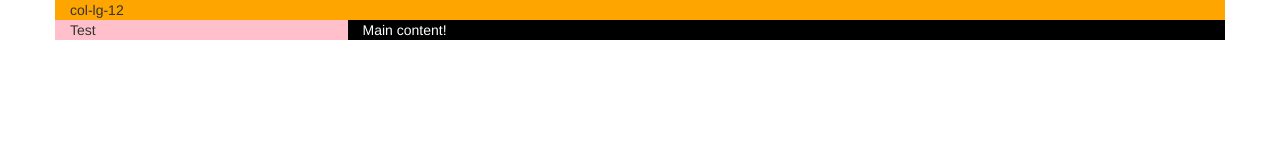
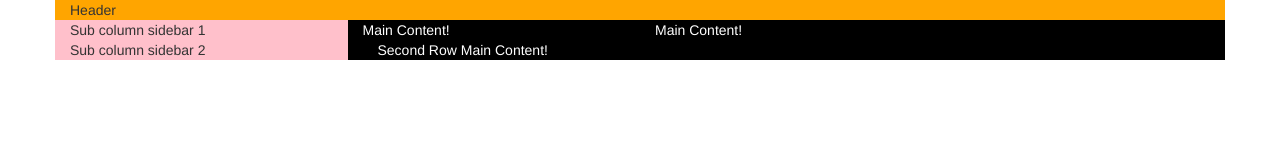
Before and after one commit to parlex/premer.no, a plain HTML site: page pages/index.html in a window 1280 px wide. Drawn offline with nearby package versions, Linux system fonts and the light colour scheme.

Commit message:
added secions

```diff
--- a/pages/index.html
+++ b/pages/index.html
@@ -31,21 +31,51 @@
 	<div class="container">
 		<div class="row header">
 			<div class="col-xs-12">
-				col-lg-12
+				Header
 			</div>
 		</div>
 
 		<div class="row">
-			<div class="col-sm-3 pink-bg">
-				Test
+
+
+			<div id="sidebar" class="col-sm-3 pink-bg">
+
+				<div id="sidebar-row-1" class="row">
+					<div class="col-xs-12 pink-bg">
+						Sub column sidebar 1
+					</div>
+				</div>
+
+				<div id="sidebar-row-2" class="row">
+					<div class="col-xs-12 pink-bg">
+						Sub column sidebar 2
+					</div>
+				</div>
+
 			</div>
 
-			<div class="col-sm-9 main">
-				Main content!
+
+			<div id="mainContent" class="col-sm-9 main">
+				<div id="mainContent-row-1" class="row">
+
+					<div class="col-sm-4 main">
+						Main Content!
+					</div>
+					<div class="col-sm-5 main">
+						Main Content!
+					</div>
+
+				</div>
+
+				<div class="mainContent-row-2" class="row">
+					<div class="col-sm-9 main">
+						Second Row Main Content!
+					</div>
+				</div>
 			</div>
-		</div>
 
-	</div>
+		</div> <!-- End row div -->
+	</div> <!-- End container div -->
 
 </body>
 </html>
```
